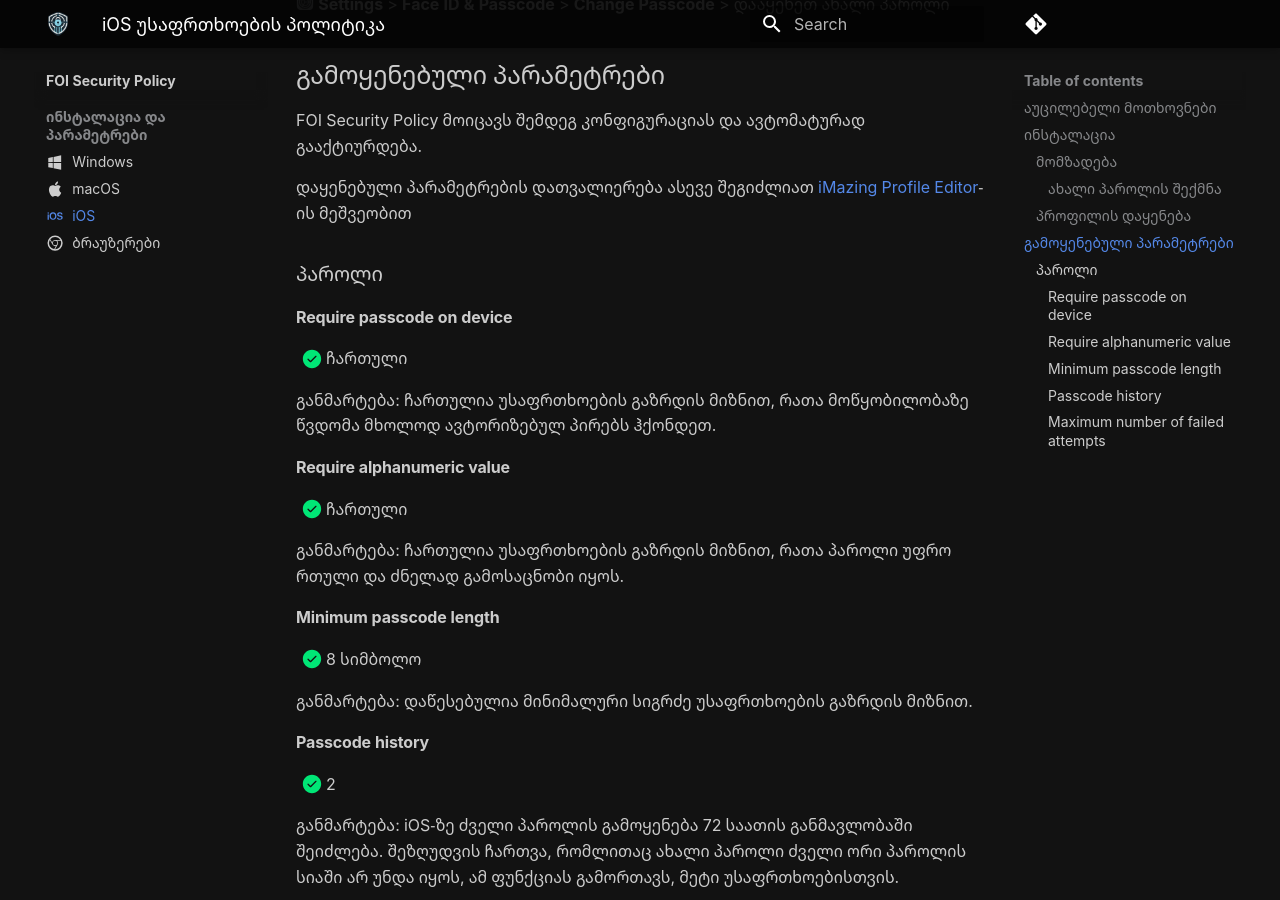
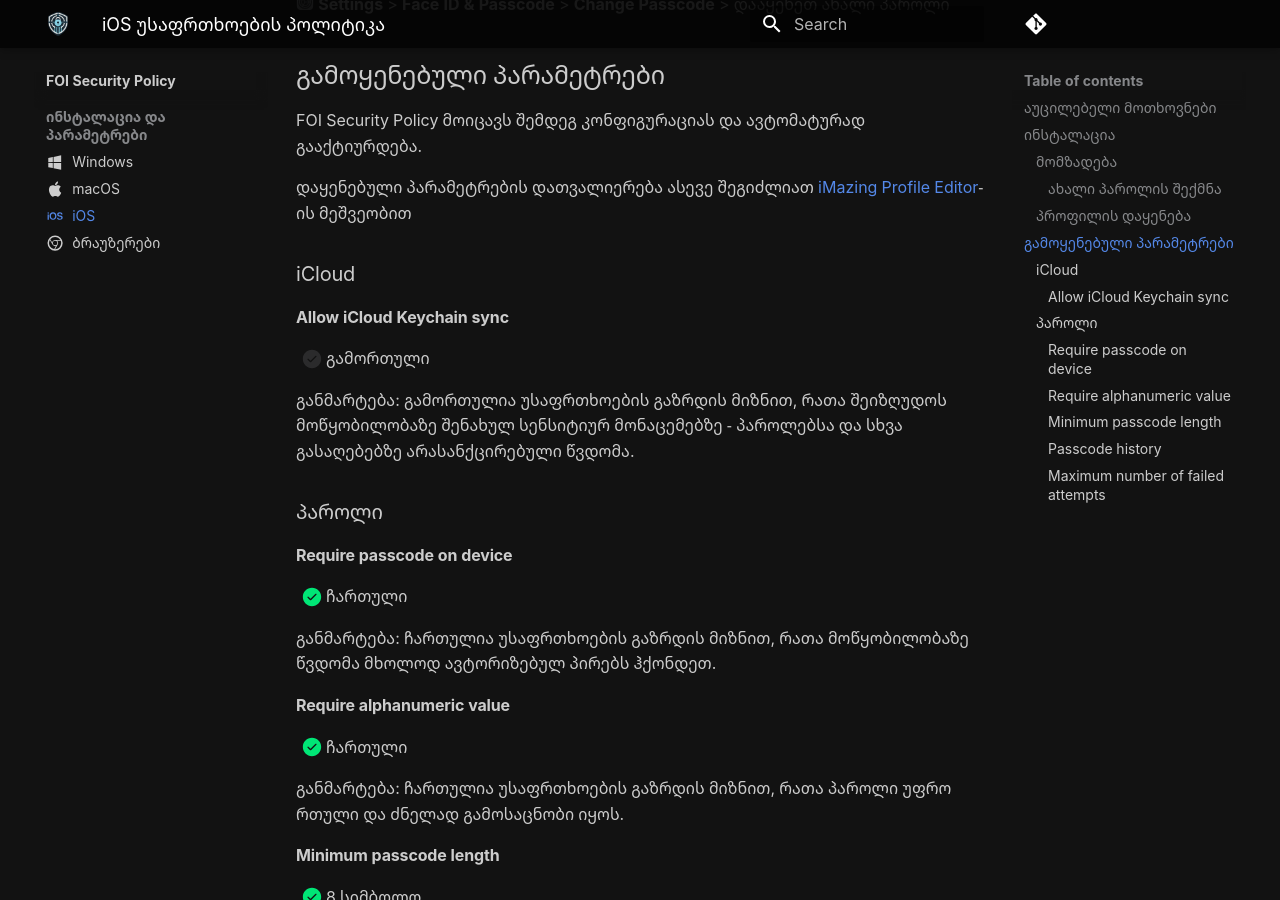
Before and after one commit to foige/security.foi.ge, an MkDocs documentation site: the page built from docs/policies/ios.md, in a window 1280 px wide and 900 px high, scrolled down 1812 px. Built offline with MkDocs 1.6.1 and Material for MkDocs 9.7.7, drawn with Linux system fonts in a browser that asks for light colours; comment, search, counter and statistics services are not loaded.

Commit message:
feat(apple): Disable iCloud keychain sync

```diff
--- a/docs/policies/ios.md
+++ b/docs/policies/ios.md
@@ -67,6 +67,15 @@ FOI Security Policy მოიცავს შემდეგ კონფიგ
 დაყენებული პარამეტრების დათვალიერება ასევე შეგიძლიათ
 [iMazing Profile Editor](https://apps.apple.com/us/app/imazing-profile-editor/id1487860882?mt=12)-ის მეშვეობით
 
+### iCloud
+
+#### Allow iCloud Keychain sync
+
+- [ ] გამორთული
+
+განმარტება: გამორთულია უსაფრთხოების გაზრდის მიზნით, რათა შეიზღუდოს მოწყობილობაზე შენახულ
+სენსიტიურ მონაცემებზე - პაროლებსა და სხვა გასაღებებზე არასანქცირებული წვდომა.
+
 ### პაროლი
 
 #### Require passcode on device
```
Also changed, not shown: docs/policies/macos.md (+9 -0 lines), 2 other files.
